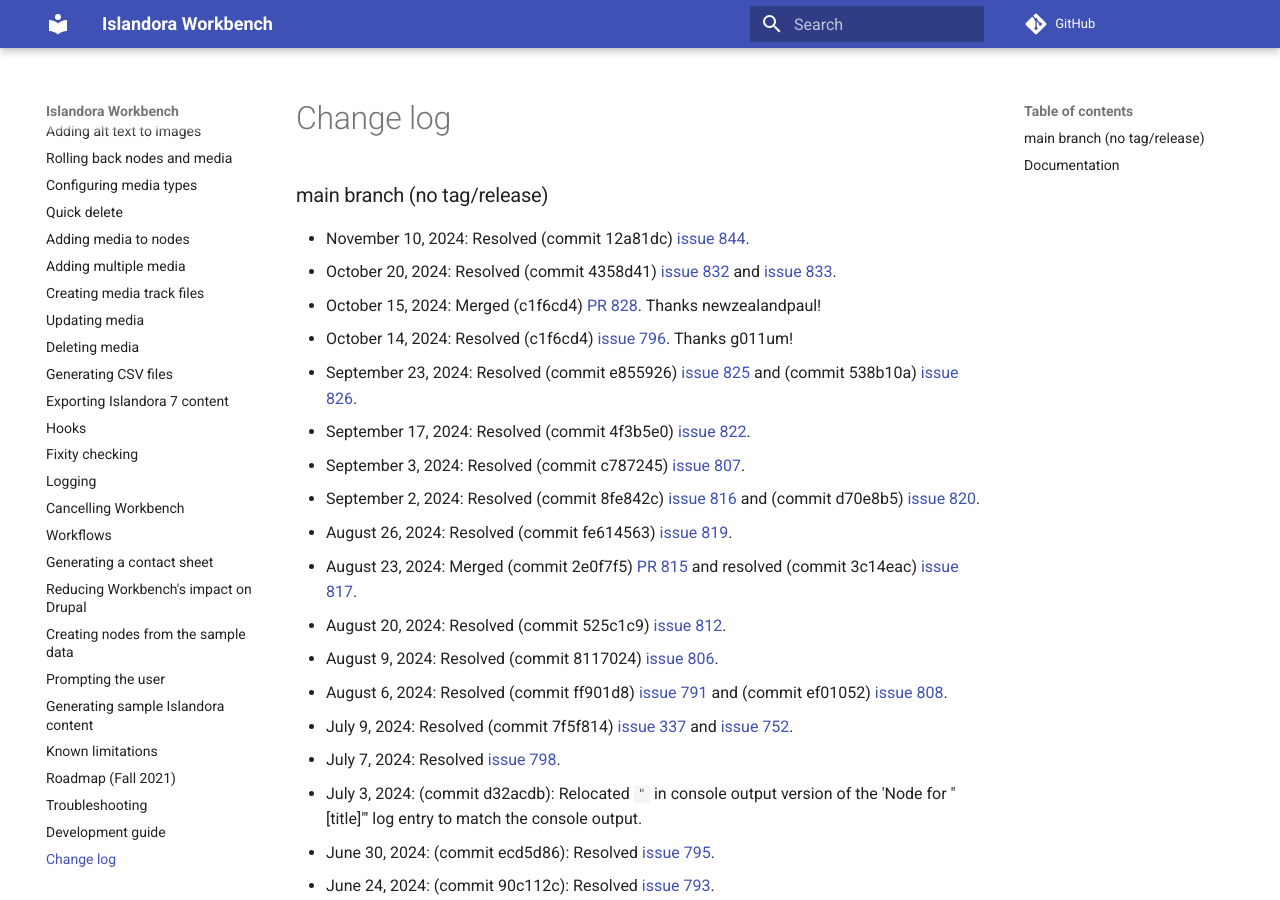
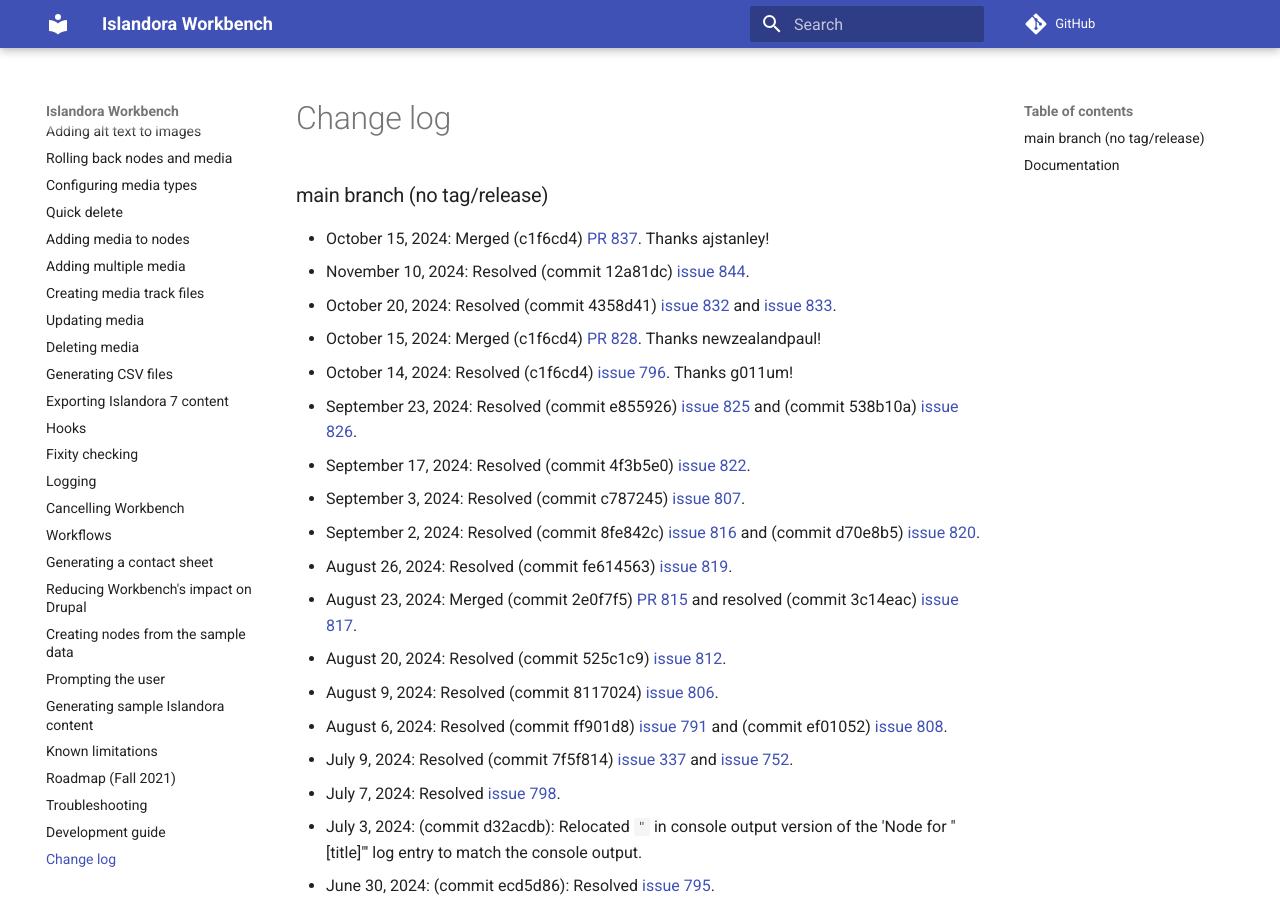
Before and after one commit to mjordan/islandora_workbench_docs, an MkDocs documentation site: the page built from docs/changelog.md, in a window 1280 px wide and 900 px high. Built offline with MkDocs 1.6.1 and Material for MkDocs 9.7.7, drawn with Linux system fonts in a browser that asks for light colours; comment, search, counter and statistics services are not loaded; some of the changed text lies outside the part shown.

Commit message:
Updated changelog.

```diff
--- a/docs/changelog.md
+++ b/docs/changelog.md
@@ -1,5 +1,6 @@
 ### main branch (no tag/release)
 
+* October 15, 2024: Merged (c1f6cd4) [PR 837](https://github.com/mjordan/islandora_workbench/pull/837). Thanks ajstanley!
 * November 10, 2024: Resolved (commit 12a81dc) [issue 844](https://github.com/mjordan/islandora_workbench/issues/844).
 * October 20, 2024: Resolved (commit 4358d41) [issue 832](https://github.com/mjordan/islandora_workbench/issues/832) and [issue 833](https://github.com/mjordan/islandora_workbench/issues/833).
 * October 15, 2024: Merged (c1f6cd4) [PR 828](https://github.com/mjordan/islandora_workbench/pull/828). Thanks newzealandpaul!
@@ -145,6 +146,7 @@
 
 ### Documentation
 
+* November 11, 2024: Updated docs on "[Configuring media types](/islandora_workbench_docs/media_types/)".newzealandpaul
 * November 10, 2024: Updated docs on "[Rolling back nodes and media](/islandora_workbench_docs/rolling_back/)" to include new settings, and added a dedicated section for rollbacks to the "[Configuration](/islandora_workbench_docs/configuration/#rollback-configuration-and-csv-file-settings)" page.
 * November 1, 2024: Updated docs on "[Adding alt text to images](/islandora_workbench_docs/alt_text/)" and "[Known limitations](/islandora_workbench_docs/limitations/)".
 * October 20, 2024: Updated docs on "[Creating redirects](/islandora_workbench_docs/redirects/)".
```
